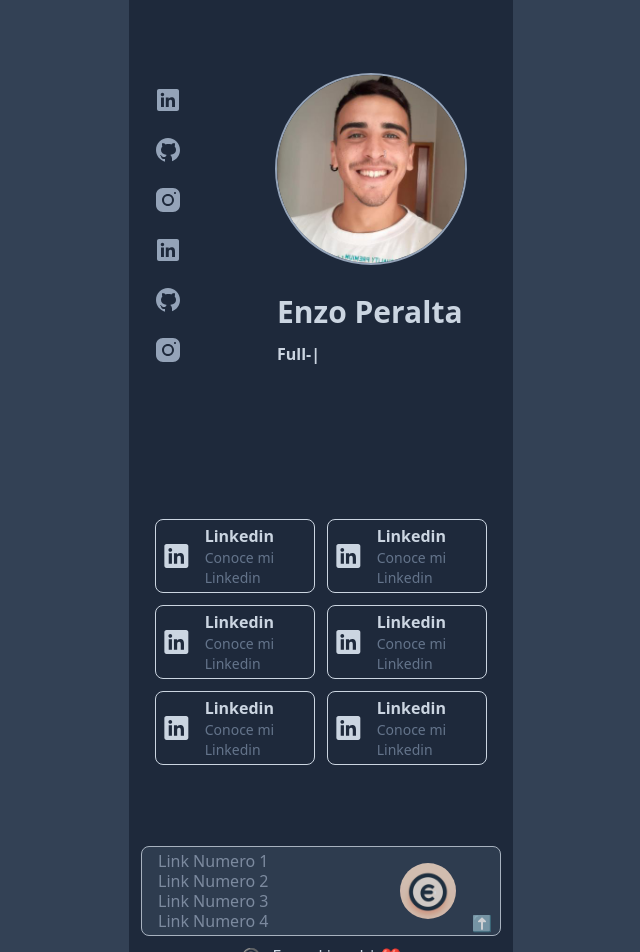
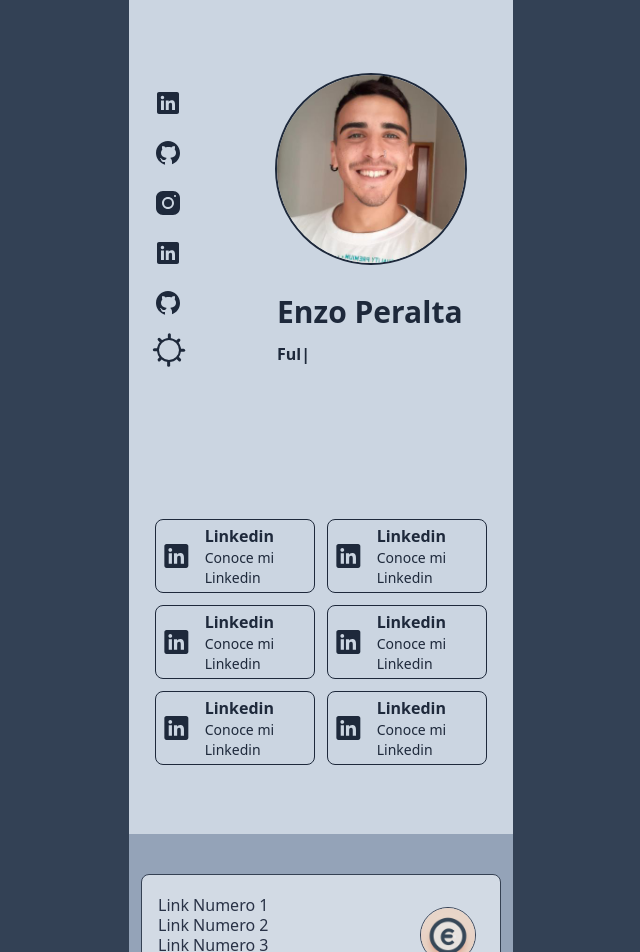
Before and after one commit to Enzoolionel/Enzoolionel.github.io, a React (Vite) app: page / in a window 1280 px wide. Shown: the top 952 px of the page, without its empty margins (319-959 px from the left). Built offline with nearby package versions, Linux system fonts and the light colour scheme.

Commit message:
Cambios en ui, se agrega darkMode se implementan animaciones

```diff
--- a/index.html
+++ b/index.html
@@ -1,5 +1,5 @@
 <!DOCTYPE html>
-<html lang="en" class="dark">
+<html lang="en" class="">
   <head>
     <meta charset="UTF-8" />
     <link rel="icon" type="image/svg+xml" href="./public/logo.png" />
--- a/src/components/Card.jsx
+++ b/src/components/Card.jsx
@@ -1,11 +1,15 @@
 /* eslint-disable react/prop-types */
 const Card = ({ icon, titulo, subtitulo }) => {
   return (
-    <article className="hover:scale-105 hover:bg-slate-900  transition-all border border-slate-300 rounded-lg p-1 w-40 text-slate-300 flex justify-between items-center gap-3">
+    <article className="hover:scale-105 hover:bg-slate-400 border-slate-800 text-slate-800 dark:hover:bg-slate-900  transition-all border dark:border-slate-300 rounded-lg p-1 w-40 dark:text-slate-300 flex justify-between items-center gap-3">
       {icon}
       <div>
-        <h1 className="text-slate-300 font-semibold">{titulo}</h1>
-        <h2 className="text-slate-500 text-sm">{subtitulo}</h2>
+        <h1 className="text-slate-800 dark:text-slate-300 font-semibold">
+          {titulo}
+        </h1>
+        <h2 className="text-slate-800 dark:text-slate-500 text-sm">
+          {subtitulo}
+        </h2>
       </div>
     </article>
   );
--- /dev/null
+++ b/src/components/ChangeModeButton.jsx
@@ -0,0 +1,28 @@
+const ChangeModeButton = () => {
+  const changeMode = () => {
+    document.documentElement.classList.toggle("dark");
+  };
+
+  return (
+    <button
+      onClick={changeMode}
+      className="group ml-1 duration-75 hover:translate-x-1 hover:bg-slate-500 transition-all h-6 w-6 bg-slate-800 dark:bg-slate-400 -rotate-45
+      dark:hover:bg-slate-200 rounded-full flex items-center justify-center dark:justify-end"
+    >
+      <span
+        className="bg-slate-300 rounded-full w-5 h-5 dark:w-4 dark:h-4 flex
+      dark:rounded-l-full dark:bg-slate-800 dark:block dark:left-1 dark:relative"
+      />
+      <span className="dark:hidden h-5 w-[3px] rounded-lg top-2 -z-10 absolute group-hover:bg-slate-500 bg-slate-800" />
+      <span className="dark:hidden h-5 w-[3px] rounded-lg bottom-2 -z-10 absolute group-hover:bg-slate-500 bg-slate-800" />
+      <span className="dark:hidden h-5 w-[3px] rounded-lg rotate-90 left-4 -z-10 absolute group-hover:bg-slate-500 bg-slate-800" />
+      <span className="dark:hidden h-5 w-[3px] rounded-lg rotate-90 right-4 -z-10 absolute group-hover:bg-slate-500 bg-slate-800" />
+      <span className="dark:hidden h-4 w-[3px] rounded-lg rotate-45 right-1 bottom-[10px] -z-10 absolute group-hover:bg-slate-500 bg-slate-800" />
+      <span className="dark:hidden h-4 w-[3px] rounded-lg rotate-45 left-1 top-[10px] -z-10 absolute group-hover:bg-slate-500 bg-slate-800" />
+      <span className="dark:hidden h-4 w-[3px] rounded-lg -rotate-45 right-4 bottom-[10px] -z-10 absolute group-hover:bg-slate-500 bg-slate-800" />
+      <span className="dark:hidden h-4 w-[3px] rounded-lg -rotate-45 left-4 top-[10px] -z-10 absolute group-hover:bg-slate-500 bg-slate-800" />
+    </button>
+  );
+};
+
+export default ChangeModeButton;
--- a/src/data/data.js
+++ b/src/data/data.js
@@ -24,11 +24,6 @@ export const dataNetwork = [
     path: "M15,3C8.373,3,3,8.373,3,15c0,5.623,3.872,10.328,9.092,11.63C12.036,26.468,12,26.28,12,26.047v-2.051 c-0.487,0-1.303,0-1.508,0c-0.821,0-1.551-0.353-1.905-1.009c-0.393-0.729-0.461-1.844-1.435-2.526 c-0.289-0.227-0.069-0.486,0.264-0.451c0.615,0.174,1.125,0.596,1.605,1.222c0.478,0.627,0.703,0.769,1.596,0.769 c0.433,0,1.081-0.025,1.691-0.121c0.328-0.833,0.895-1.6,1.588-1.962c-3.996-0.411-5.903-2.399-5.903-5.098 c0-1.162,0.495-2.286,1.336-3.233C9.053,10.647,8.706,8.73,9.435,8c1.798,0,2.885,1.166,3.146,1.481C13.477,9.174,14.461,9,15.495,9 c1.036,0,2.024,0.174,2.922,0.483C18.675,9.17,19.763,8,21.565,8c0.732,0.731,0.381,2.656,0.102,3.594 c0.836,0.945,1.328,2.066,1.328,3.226c0,2.697-1.904,4.684-5.894,5.097C18.199,20.49,19,22.1,19,23.313v2.734 c0,0.104-0.023,0.179-0.035,0.268C23.641,24.676,27,20.236,27,15C27,8.373,21.627,3,15,3z",
     link: "https://github.com/Enzoolionel",
   },
-  {
-    title: "Instagram",
-    path: "M 9.9980469 3 C 6.1390469 3 3 6.1419531 3 10.001953 L 3 20.001953 C 3 23.860953 6.1419531 27 10.001953 27 L 20.001953 27 C 23.860953 27 27 23.858047 27 19.998047 L 27 9.9980469 C 27 6.1390469 23.858047 3 19.998047 3 L 9.9980469 3 z M 22 7 C 22.552 7 23 7.448 23 8 C 23 8.552 22.552 9 22 9 C 21.448 9 21 8.552 21 8 C 21 7.448 21.448 7 22 7 z M 15 9 C 18.309 9 21 11.691 21 15 C 21 18.309 18.309 21 15 21 C 11.691 21 9 18.309 9 15 C 9 11.691 11.691 9 15 9 z M 15 11 A 4 4 0 0 0 11 15 A 4 4 0 0 0 15 19 A 4 4 0 0 0 19 15 A 4 4 0 0 0 15 11 z",
-    link: "https://www.instagram.com/_enzoolionel/",
-  },
 ];
 
 export const routes = [
--- a/src/layout/Footer.jsx
+++ b/src/layout/Footer.jsx
@@ -2,20 +2,25 @@ import logo from "../../public/logo.png";
 
 const Footer = () => {
   return (
-    <footer className="h-38 w-screen lg:w-96 bg-slate-800 p-3">
-      <section className="flex justify-between w-full h-full p-1 opacity-80 bg-slate-700 border border-slate-300 rounded-lg">
-        <article className="flex flex-col pl-3 justify-center leading-5 text-slate-400">
+    <footer className="h-38 w-screen sm:w-96 bg-slate-400 dark:bg-slate-900 p-3 pt-10">
+      <section className="flex justify-between w-full h-full p-1 opacity-80 bg-slate-200 dark:bg-slate-700 border border-slate-800 dark:border-slate-300 rounded-lg">
+        <article className="flex flex-col pl-3 py-4 justify-center leading-5 dark:text-slate-400 text-slate-900">
           <a href="#">Link Numero 1</a>
           <a href="#">Link Numero 2</a>
           <a href="#">Link Numero 3</a>
           <a href="#">Link Numero 4</a>
         </article>
         <article className="flex items-center">
-          <img src={logo} alt="#" className="mr-5 h-14 w-14 rounded-full" />
-          <div className="relative top-8 right-1">⬆️</div>
+          <img
+            src={logo}
+            alt="#"
+            className="mr-5 h-14 w-14 rounded-full border border-slate-800 dark:border-slate-300"
+          />
         </article>
       </section>
-      <h3 className="text-center mt-2 text-slate-300">©️ _EnzooLionel | ❤️</h3>
+      <h3 className="text-center mt-2 text-slate-800 dark:text-slate-300">
+        ©️ _EnzooLionel | ❤️
+      </h3>
     </footer>
   );
 };
--- a/src/layout/Header.jsx
+++ b/src/layout/Header.jsx
@@ -1,12 +1,13 @@
 import { useState, useEffect } from "react";
 import Perfil from "../../public/Perfil.jpg";
 import Icon from "../components/Icon.jsx";
+import ChangeModeButton from "../components/ChangeModeButton.jsx";
 import { dataNetwork } from "../data/data.js";
 
 const Header = () => {
   const textos = [
-    "software developer",
-    "web developer",
+    "software developer.",
+    "web developer.",
     "Full-stack developer Jr.",
   ];
 
@@ -38,17 +39,17 @@ const Header = () => {
   }, [letraIndex, palabraIndex]); // Ejecutar efecto cuando letraIndex o palabraIndex cambian
 
   return (
-    <header className="p-6 w-screen lg:w-96 h-[450px] dark:bg-slate-800 grid place-items-center grid-rows-2 grid-cols-[100px,1fr]">
+    <header className="p-6 w-screen sm:w-96 h-[450px] bg-slate-300 dark:bg-slate-800 grid place-items-center grid-rows-2 grid-cols-[100px,1fr]">
       <img
         src={Perfil}
         alt="Avatar del usuario"
-        className="h-48 w-48 rounded-full mt-24 border-2 border-slate-400 bg-slate-400 mb-2"
+        className="h-48 w-48 rounded-full mt-24 border-2 border-slate-800 dark:border-slate-400 mb-2"
       />
       <article className="h-36 w-full mt-20 flex flex-col gap-3 ml-12">
-        <h1 className="text-3xl font-semibold text-slate-300 hover:brightness-200">
+        <h1 className="text-3xl font-semibold text-slate-800 dark:text-slate-300 hover:brightness-200">
           Enzo Peralta
         </h1>
-        <h2 className="font-semibold text-slate-300 hover:brightness-200">
+        <h2 className="font-semibold text-slate-800 dark:text-slate-300 hover:brightness-200">
           {texto}|
         </h2>
       </article>
@@ -57,10 +58,11 @@ const Header = () => {
           <li key={i}>
             <Icon
               path={e.path}
-              className="text-slate-400 hover:brightness-200 duration-75 hover:translate-x-1 transition-all"
+              className="text-slate-800 dark:text-slate-400 hover:brightness-200 duration-75 hover:translate-x-1 transition-all"
             />
           </li>
         ))}
+        <ChangeModeButton />
       </ul>
     </header>
   );
--- a/src/layout/Main.jsx
+++ b/src/layout/Main.jsx
@@ -4,7 +4,7 @@ import { routes } from "../data/data.js";
 
 const Main = () => {
   return (
-    <main className="dark:bg-slate-800 bg-slate-300 h-96 lg:w-96 flex flex-wrap gap-3 justify-center content-center">
+    <main className="dark:bg-slate-800 bg-slate-300 h-96 w-screen sm:w-96 flex flex-wrap gap-3 justify-center content-center">
       <Card
         titulo="Linkedin"
         subtitulo="Conoce mi Linkedin"
```
